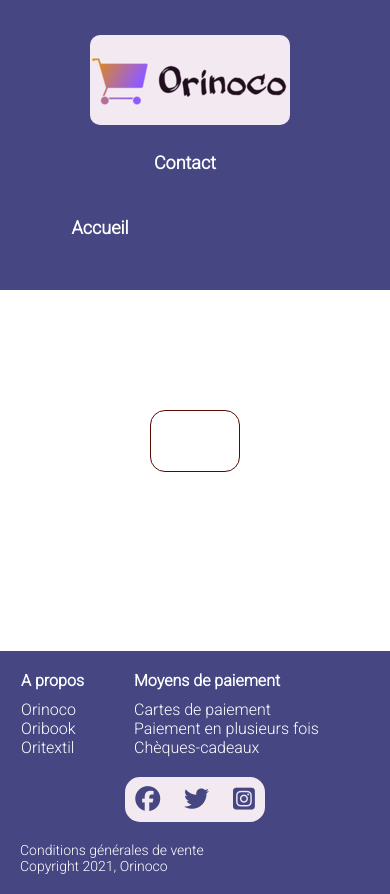
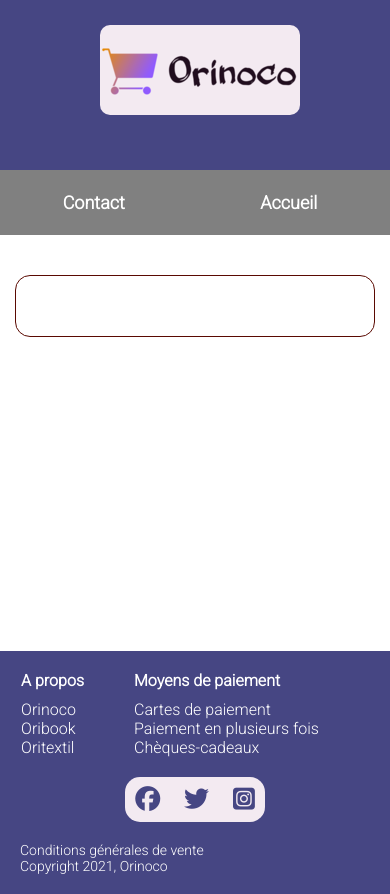
Before and after one commit to mikagame/MikaelBOICHOT_5_09072021, a website: page frontend/confirmation.html in a window 390 px wide. Drawn offline with Linux system fonts and the light colour scheme.

Commit message:
responsive

```diff
--- a/frontend/sass/layouts/_header.scss
+++ b/frontend/sass/layouts/_header.scss
@@ -61,48 +61,23 @@ nav {
     justify-content: center;
 }
 
-@media only screen and (min-width: 500px) and (max-width: 767px) {
+@media only screen and (max-width: 767px) {
+    header{
+        padding: 0;
+        padding-top: 20px;
+    }
     nav {
         display: flex;
         flex-direction: column;
+        margin: 0;
+
     }
 
     .link {
         margin-top: 50px;
+        width: 100%;
+        background-color: grey;
+        justify-content: space-around;
+        padding: 10px 0 10px 0;
     }
 }
-
-@media only screen and (max-width: 499px) {
-    nav {
-        display: flex;
-        flex-direction: column;
-    }
-
-    .link {
-        display: grid;
-        grid-template-columns: 1fr 1fr;
-        grid-template-rows: 1fr 1fr;
-        justify-items: center;
-        width: 100%;
-
-        a:first-child {
-            grid-row: 1;
-            grid-column-start: 1;
-            grid-column-end: 3;
-        }
-
-        a:nth-child(2) {
-            grid-row: 2;
-            grid-column: 1;
-        }
-
-        a:nth-child(3) {
-            grid-row: 2;
-            grid-column: 2;
-        }
-
-        a {
-            margin: 10px 0 10px 0;
-        }
-    }
-}
--- a/frontend/sass/pages/_confirmation.scss
+++ b/frontend/sass/pages/_confirmation.scss
@@ -1,6 +1,6 @@
 #terminate {
     text-align: center;
-    margin: 120px 150px 50px 150px;
+    margin: 120px 20px 50px 20px;
     border: 1px solid rgb(90, 9, 1);
     border-radius: 15px;
     padding: 20px 0 20px 0;
@@ -9,3 +9,11 @@
 #confirm, #result {
 margin-bottom: 20px;
 }
+
+@media only screen  and (max-width: 767px) {
+
+    #terminate {
+        margin: 40px 15px 350px 15px;
+        font-size: 15px;
+    }
+}
--- a/frontend/sass/pages/_index.scss
+++ b/frontend/sass/pages/_index.scss
@@ -2,14 +2,14 @@ h1 {
 
     font-size: 32px;
     text-align: center;
-    color: white;
+    color: rgb(70, 70, 131);
     margin: 50px 0 50px 0;
 
 }
 
 h2 {
     text-align: center;
-    color: white;
+    color: rgb(70, 70, 131);
 }
 
 
```
Also changed, not shown: index.html (+5 -2 lines), frontend/css/style.css, 1 other file.
